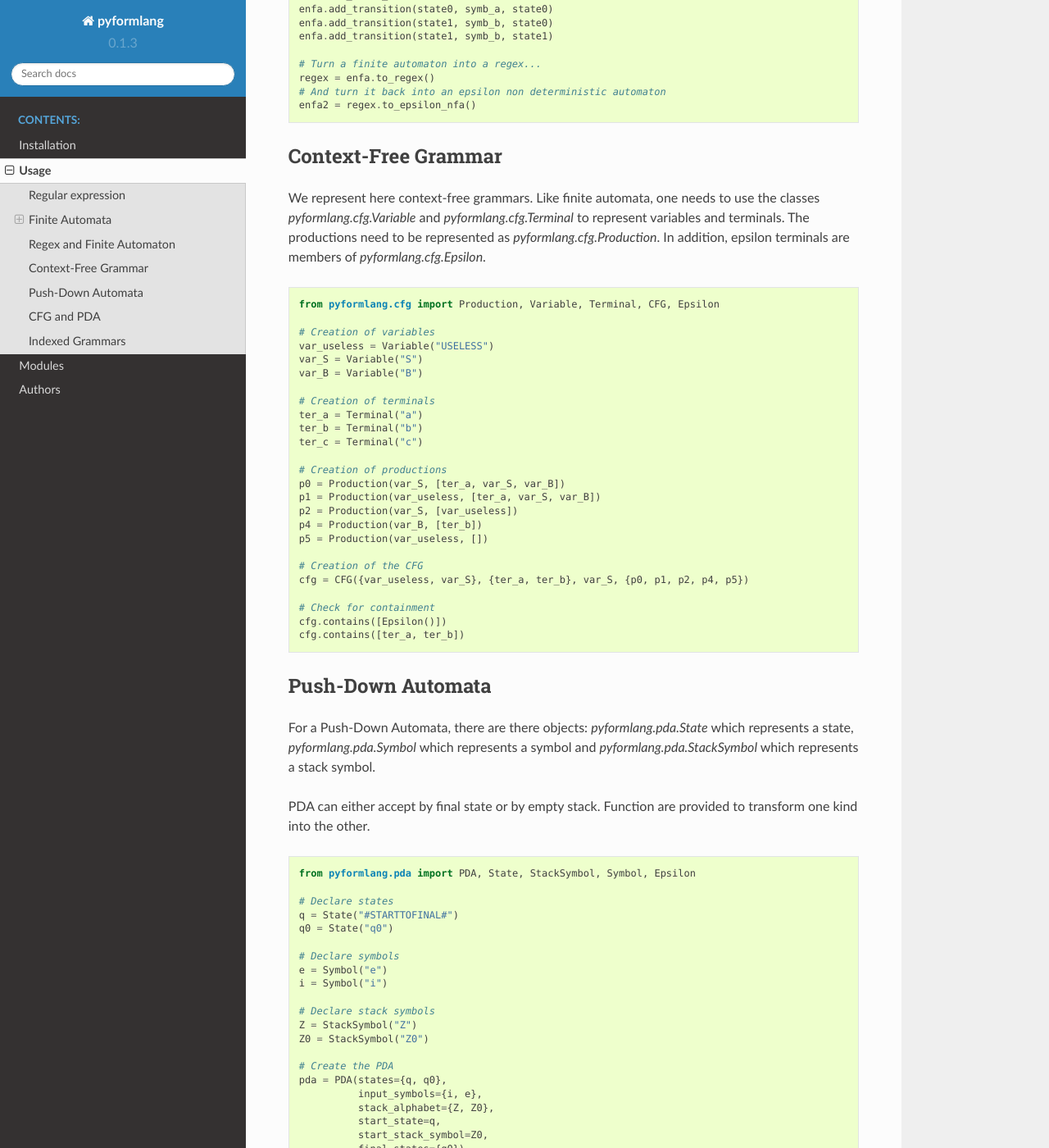
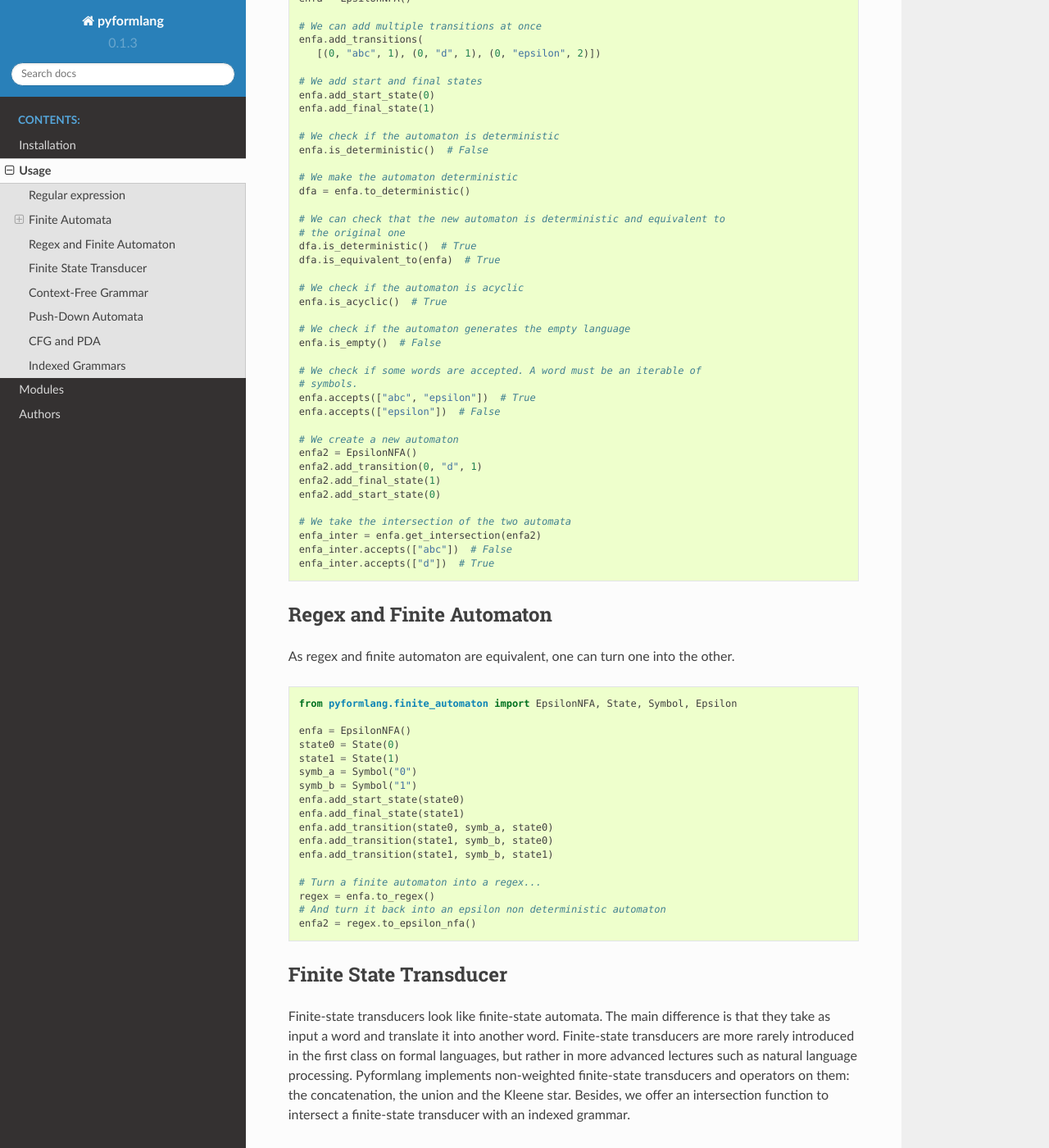
Before and after one commit to Aunsiels/pyformlang, a Sphinx documentation site: the page built from doc/usage.rst, in a window 1280 px wide and 1400 px high, scrolled down 3990 px. Shown: the whole window at 82% size. Built offline with Sphinx 7.4.7 and the Read the Docs theme 2.0.0, drawn with Linux system fonts in a browser that asks for light colours; some of the changed text lies outside the part shown.

```diff
--- a/doc/usage.rst
+++ b/doc/usage.rst
@@ -69,12 +69,24 @@ double backslash \\\\ in strings).
 Finite Automata
 ===============
 
-pyformlang contains several finite automata, all of them being equivalent in the languages they can describe. In general, the states have to be represented by a *pyformlang.finite_automaton.State* object and the symbols by a *pyformlang.finite_automaton.Symbol*. When the class is not ambiguous, raw values can also be used. In addition, epsilon transitions are elements of the class: *pyformlang.finite_automaton.Epsilon*.
+Pyformlang contains several finite automata, all of them being equivalent in
+the languages they can describe. In general, the states have to be represented
+by a *pyformlang.finite_automaton.State* object and the symbols by a
+*pyformlang.finite_automaton.Symbol*. When the class is not ambiguous, raw
+values can also be used. In addition, epsilon transitions are elements of
+the class: *pyformlang.finite_automaton.Epsilon*.
+
+The finite-state automata are compatible with NetworkX. The function
+*to\_networkx* gives a MultiDiGraph representing the automaton. Besides, the
+function *write\_as\_dot* allows to save the automaton into a dot file, from
+which one can get a visual representation.
 
 Deterministic Automata
 ----------------------
 
-These represent deterministic automata, i.e. with only one possible next state possible at each stage and no epsilon transitions.
+These represent deterministic automata, i.e. with only one possible next state
+possible at each stage and no epsilon transitions. Here, we give an example
+with explicit States and Symbols.
 
 .. code-block:: python
 
@@ -116,7 +128,9 @@ These represent deterministic automata, i.e. with only one possible next state p
 Non Deterministic Automata
 --------------------------
 
-The representation of non deterministic automata, i.e. automata with possibly several next states at each stage but no epsilon transitions.
+The representation of non deterministic automata, i.e. automata with
+possibly several next states at each stage but no epsilon transitions. Here,
+we give an example with explicit States and Symbols.
 
 .. code-block:: python
 
@@ -165,7 +179,8 @@ The representation of non deterministic automata, i.e. automata with possibly se
 Epsilon Non Deterministic Automata
 ----------------------------------
 
-It represents a non deterministic automaton where epsilon transitions are allowed.
+It represents a non deterministic automaton where epsilon transitions are
+allowed. First, we give an example with explicit States and Symbols.
 
 .. code-block:: python
 
@@ -197,6 +212,58 @@ It represents a non deterministic automaton where epsilon transitions are allowe
 
     # Checks if a word is accepted
     enfa.accepts([plus, digits[1], point, digits[9]])
+
+Here, we present an example where the State and Symbols are implicit. The
+construction becomes much simpler.
+
+.. code-block:: python
+
+    from pyformlang.finite_automaton import EpsilonNFA
+
+    # Initialize the automaton
+    enfa = EpsilonNFA()
+
+    # We can add multiple transitions at once
+    enfa.add_transitions(
+       [(0, "abc", 1), (0, "d", 1), (0, "epsilon", 2)])
+
+    # We add start and final states
+    enfa.add_start_state(0)
+    enfa.add_final_state(1)
+
+    # We check if the automaton is deterministic
+    enfa.is_deterministic()  # False
+
+    # We make the automaton deterministic
+    dfa = enfa.to_deterministic()
+
+    # We can check that the new automaton is deterministic and equivalent to
+    # the original one
+    dfa.is_deterministic()  # True
+    dfa.is_equivalent_to(enfa)  # True
+
+    # We check if the automaton is acyclic
+    enfa.is_acyclic()  # True
+
+    # We check if the automaton generates the empty language
+    enfa.is_empty()  # False
+
+    # We check if some words are accepted. A word must be an iterable of
+    # symbols.
+    enfa.accepts(["abc", "epsilon"])  # True
+    enfa.accepts(["epsilon"])  # False
+
+    # We create a new automaton
+    enfa2 = EpsilonNFA()
+    enfa2.add_transition(0, "d", 1)
+    enfa2.add_final_state(1)
+    enfa2.add_start_state(0)
+
+    # We take the intersection of the two automata
+    enfa_inter = enfa.get_intersection(enfa2)
+    enfa_inter.accepts(["abc"])  # False
+    enfa_inter.accepts(["d"])  # True
+
 
 Regex and Finite Automaton
 ==========================
@@ -223,10 +290,50 @@ As regex and finite automaton are equivalent, one can turn one into the other.
     # And turn it back into an epsilon non deterministic automaton
     enfa2 = regex.to_epsilon_nfa()
 
+
+Finite State Transducer
+=======================
+
+Finite-state transducers look like finite-state automata. The main difference
+is that they take as input a word and translate it into another word.
+Finite-state transducers are more rarely introduced in the first class on
+formal languages, but rather in more advanced lectures such as natural
+language processing. Pyformlang implements non-weighted finite-state
+transducers and operators on them: the concatenation, the union and the
+Kleene star. Besides, we offer an intersection function to intersect a
+finite-state transducer with an indexed grammar.
+
+Just like finite-state automata, it is possible to turn a finite-state
+transducer into a NetworkX graph and to save it into a dot file.
+
+.. code-block:: python
+
+    from pyformlang.fst import FST
+
+    fst = FST()
+    fst.add_transitions(
+        [(0, "I", 1, ["Je"]), (1, "am", 2, ["suis"]),
+        (2, "happy", 3, ["content"]),
+        (2, "happy", 3, ["bien", "content"]),
+        (0, "you", 4, ["tu"]), (4, "are", 2, ["es"]),
+        (0, "you", 5, ["vous"]), (5, "are", 2, ["etes"])])
+    fst.add_start_state(0)
+    fst.add_final_state(3)
+    list(fst.translate(["you", "are", "happy"]))
+    # [['vous', 'etes', 'bien', 'content'],
+    #  ['vous', 'etes', 'content'],
+    #  ['tu', 'es', 'bien', 'content'],
+    #  ['tu', 'es', 'content']]
+
 Context-Free Grammar
 ====================
 
-We represent here context-free grammars. Like finite automata, one needs to use the classes *pyformlang.cfg.Variable* and *pyformlang.cfg.Terminal* to represent variables and terminals. The productions need to be represented as *pyformlang.cfg.Production*. In addition, epsilon terminals are members of *pyformlang.cfg.Epsilon*.
+We represent here context-free grammars. Like finite automata, one needs to use
+the classes *pyformlang.cfg.Variable* and *pyformlang.cfg.Terminal* to
+represent variables and terminals. The productions need to be represented
+as *pyformlang.cfg.Production*. In addition, epsilon terminals are members
+of *pyformlang.cfg.Epsilon*. This representation removes ambiguities, but is
+quite verbose.
 
 .. code-block:: python
 
@@ -256,12 +363,58 @@ We represent here context-free grammars. Like finite automata, one needs to use
     cfg.contains([Epsilon()])
     cfg.contains([ter_a, ter_b])
 
+Pyformlang also includes an easier-to-use representation, similar to what is
+done in other libraries such as NLTK. The variables are represented by a
+string starting with a capital letter. All other strings are terminals. Note
+also that the variables and the terminals cannot contain spaces.
+
+.. code-block:: python
+
+    from pyformlang.cfg import CFG
+    from pyformlang.cfg.llone_parser import LLOneParser
+    from pyformlang.regular_expression import Regex
+
+    cfg = CFG.from_text("""
+        S -> NP VP PUNC
+        PUNC -> . | !
+        VP -> V NP
+        V -> buys | touches | sees
+        NP -> georges | jacques | leo | Det N
+        Det -> a | an | the
+        N -> gorilla | dog | carrots""")
+    regex = Regex("georges touches (a|an) (dog|gorilla) !")
+
+    cfg_inter = cfg.intersection(regex)
+    cfg_inter.is_empty()  # False
+    cfg_inter.is_finite()  # True
+    cfg_inter.contains(["georges", "sees",
+                        "a", "gorilla", "."])  # False
+    cfg_inter.contains(["georges", "touches",
+                        "a", "gorilla", "!"])  # True
+
+    cfg_inter.is_normal_form()  # False
+    cnf = cfg.to_normal_form()
+    cnf.is_normal_form()  # True
+
+    llone_parser = LLOneParser(cfg)
+    parse_tree = llone_parser.get_llone_parse_tree(
+        ["georges", "sees", "a", "gorilla", "."])
+    parse_tree.get_leftmost_derivation()
+    # [[Variable("S")],
+    #  [Variable("NP"), Variable("VP"), Variable("PUNC")],
+    #  ...,
+    #  [Terminal("georges"), Terminal("sees"),
+    #   Terminal("a"), Terminal("gorilla"), Terminal(".")]]
+
 Push-Down Automata
 ==================
 
-For a Push-Down Automata, there are there objects: *pyformlang.pda.State* which represents a state, *pyformlang.pda.Symbol* which represents a symbol and *pyformlang.pda.StackSymbol* which represents a stack symbol.
+For a Push-Down Automata, there are there objects: *pyformlang.pda.State* which
+represents a state, *pyformlang.pda.Symbol* which represents a symbol and
+*pyformlang.pda.StackSymbol* which represents a stack symbol.
 
-PDA can either accept by final state or by empty stack. Function are provided to transform one kind into the other.
+PDA can either accept by final state or by empty stack. Function are provided
+to transform one kind into the other.
 
 .. code-block:: python
 
@@ -297,6 +450,32 @@ PDA can either accept by final state or by empty stack. Function are provided to
     pda_empty_stack = pda.to_empty_stack()
     # Transformation to a PDA accepting by final state
     pda_final_state = pda_empty_stack.to_final_state()
+
+As for finite automata, push-down automata can be constructed with implicit
+stack symbols and states:
+
+.. code-block:: python
+
+    from pyformlang.pda import PDA
+
+    pda = PDA()
+
+    # This function allows to add multiple transitions
+    pda.add_transitions(
+        [
+            ("q0", "0", "Z0", "q1", ("Z1", "Z0")),
+            ("q1", "1", "Z1", "q2", []),
+            ("q0", "epsilon", "Z1", "q2", [])
+        ]
+    )
+    pda.set_start_state("q0")
+    pda.set_start_stack_symbol("Z0")
+    pda.add_final_state("q2")
+
+    pda_final_state = pda.to_final_state()
+    cfg = pda.to_empty_stack().to_cfg()
+    cfg.contains(["0", "1"])  # True
+
 
 CFG and PDA
 ===========
```
Also changed, not shown: other parts of doc/usage.rst (+1 -1 lines), README.md (+1 -301 lines).
